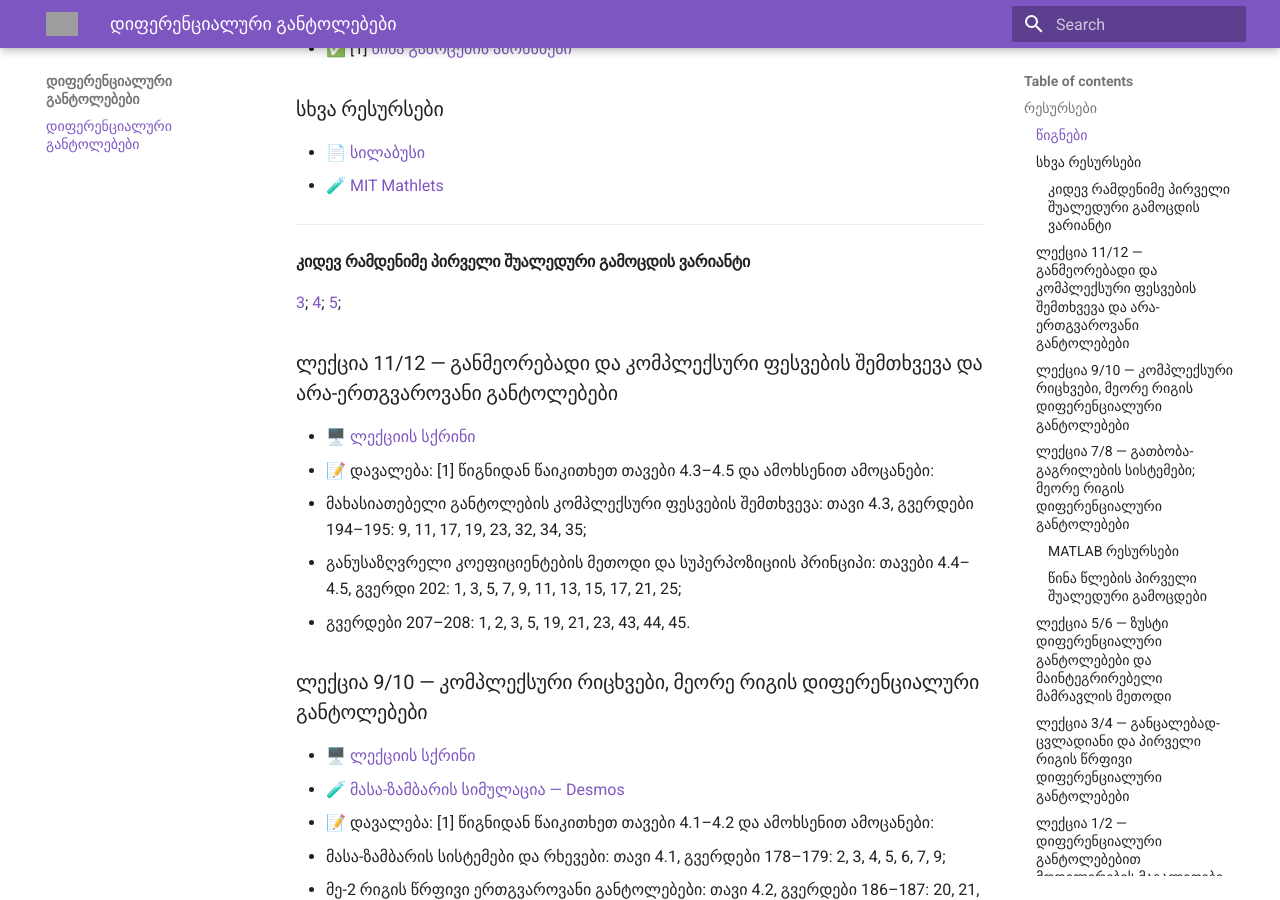
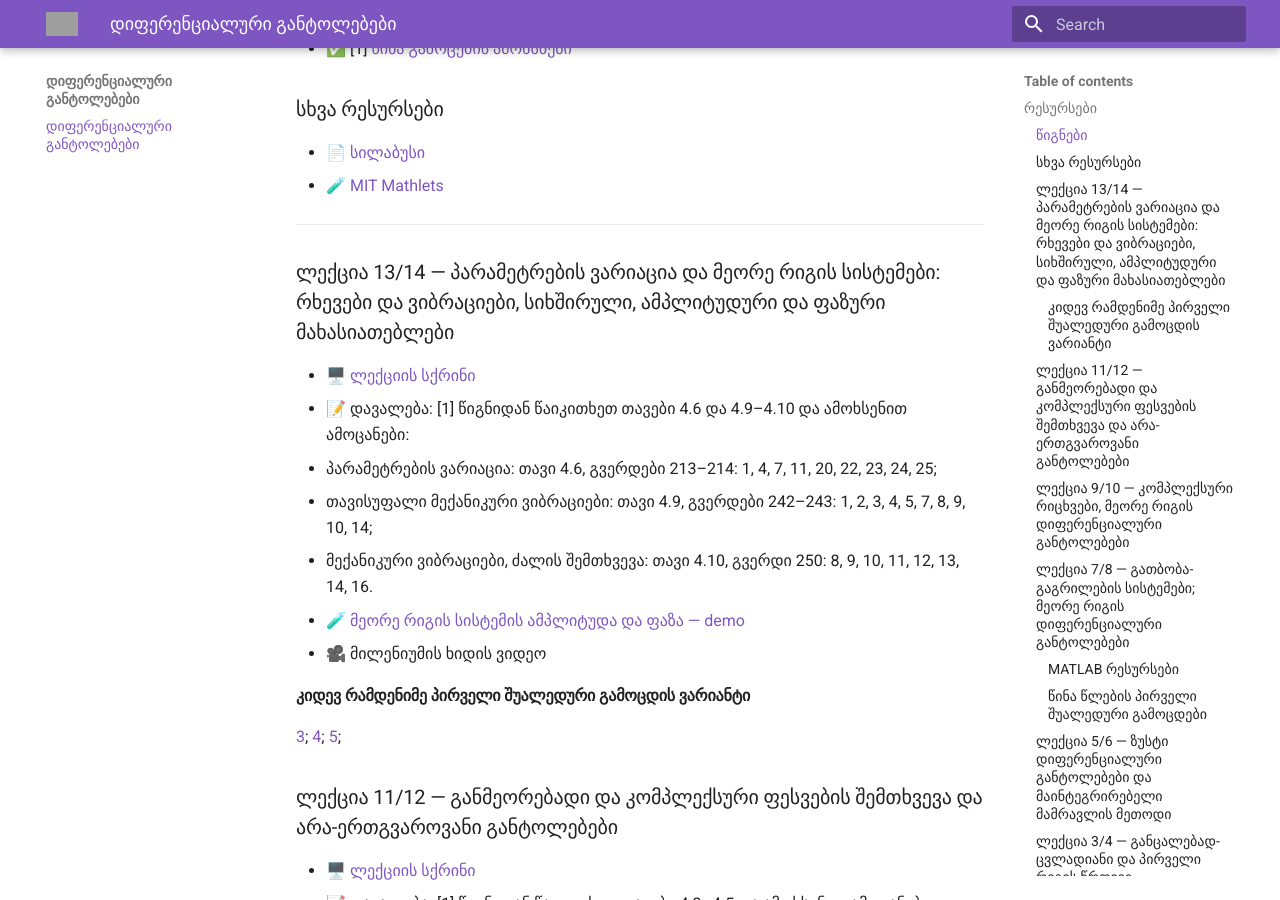
Before and after one commit to gugavar/differential-equations-fall-2026-agruni, an MkDocs documentation site: the page built from docs/index.md, in a window 1280 px wide and 900 px high, scrolled down 367 px. Built offline with MkDocs 1.6.1 and Material for MkDocs 9.7.7, drawn with Linux system fonts in a browser that asks for light colours; some of the changed text lies outside the part shown; grey boxes are pictures that could not be loaded.

Commit message:
Update index.md

```diff
--- a/docs/index.md
+++ b/docs/index.md
@@ -16,6 +16,17 @@
 
 
 ---
+### ლექცია 13/14 — პარამეტრების ვარიაცია და მეორე რიგის სისტემები: რხევები და ვიბრაციები, სიხშირული, ამპლიტუდური და ფაზური მახასიათებლები
+
+- 🖥️ [ლექციის სქრინი]()
+- 📝 დავალება: [1] წიგნიდან წაიკითხეთ თავები 4.6 და 4.9–4.10 და ამოხსენით ამოცანები:
+  - პარამეტრების ვარიაცია: თავი 4.6, გვერდები 213–214: 1, 4, 7, 11, 20, 22, 23, 24, 25;
+  - თავისუფალი მექანიკური ვიბრაციები: თავი 4.9, გვერდები 242–243: 1, 2, 3, 4, 5, 7, 8, 9, 10, 14;
+  - მექანიკური ვიბრაციები, ძალის შემთხვევა: თავი 4.10, გვერდი 250: 8, 9, 10, 11, 12, 13, 14, 16.
+  - 🧪 [მეორე რიგის სისტემის ამპლიტუდა და ფაზა — demo](https://mathlets.org/mathlets/amplitude-and-phase-2nd-order/)
+- 🎥 მილენიუმის ხიდის ვიდეო
+
+
 
 #### კიდევ რამდენიმე პირველი შუალედური გამოცდის ვარიანტი
 [3](https://docs.google.com/document/d/1tw8goBdEvq9xFfr3jwOijWrNo25lADU-/edit?ouid=110148669605332798451&rtpof=true&sd=true&usp=drive_link); [4](https://docs.google.com/document/d/1PlEk_RifWf2qKjWHi5XMfWSvWNjfFH13/edit?ouid=110148669605332798451&rtpof=true&sd=true&usp=drive_link); [5](https://docs.google.com/document/d/1QXezQGwozK04uXmjU_KrIJ_UwAQMl7dy/edit?usp=drive_link&ouid=110148669605332798451&rtpof=true&sd=true);
```
